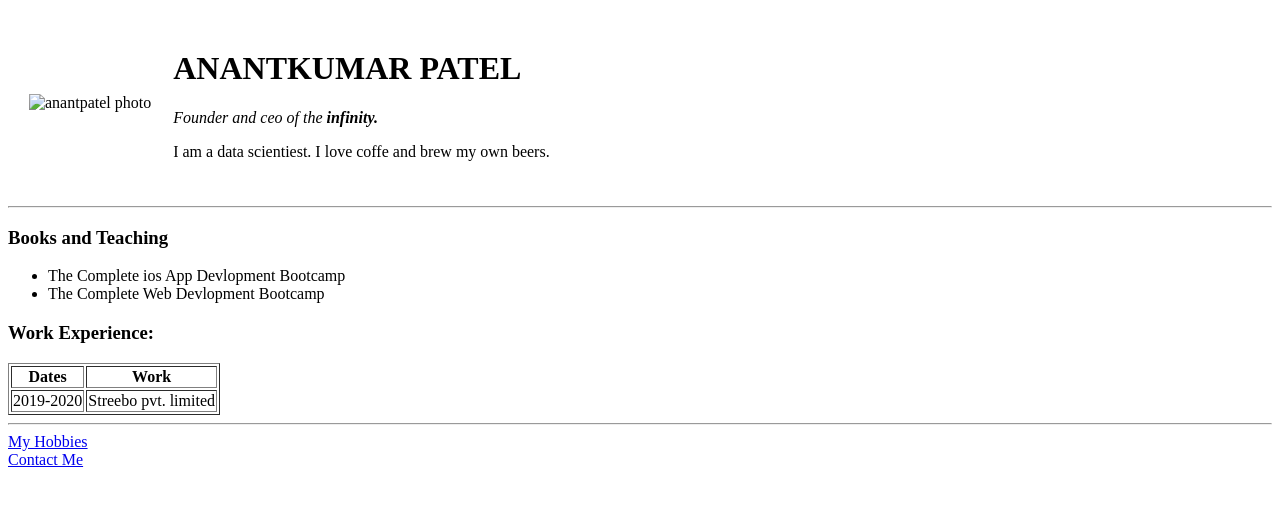
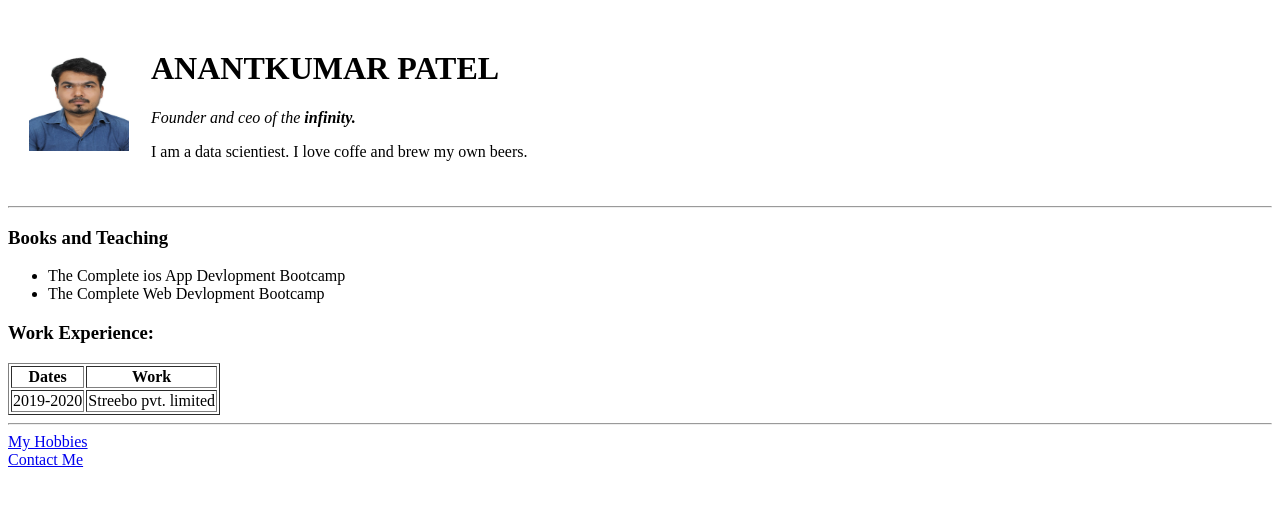
Before and after one commit to anantpatel315/BIo-website, a plain HTML site: page anant.html in a window 1280 px wide. Drawn offline with Linux system fonts and the light colour scheme.

Commit message:
Update anant.html

```diff
--- a/anant.html
+++ b/anant.html
@@ -6,7 +6,7 @@
 <body>
 	<table cellspacing="20">
 		<tr>
-			<td><img width="100" height="100" src="image/IMG_7035-.jpg" alt="anantpatel photo"></td>
+			<td><img width="100" height="100" src="IMG_7035-.jpg" alt="anantpatel photo"></td>
 			<td><h1>ANANTKUMAR PATEL</h1>
 	<p><em>Founder and ceo of the <strong>infinity.</strong></em></p>
 	<p>I am a data scientiest. I love coffe and brew my own beers.</p></td>
```
